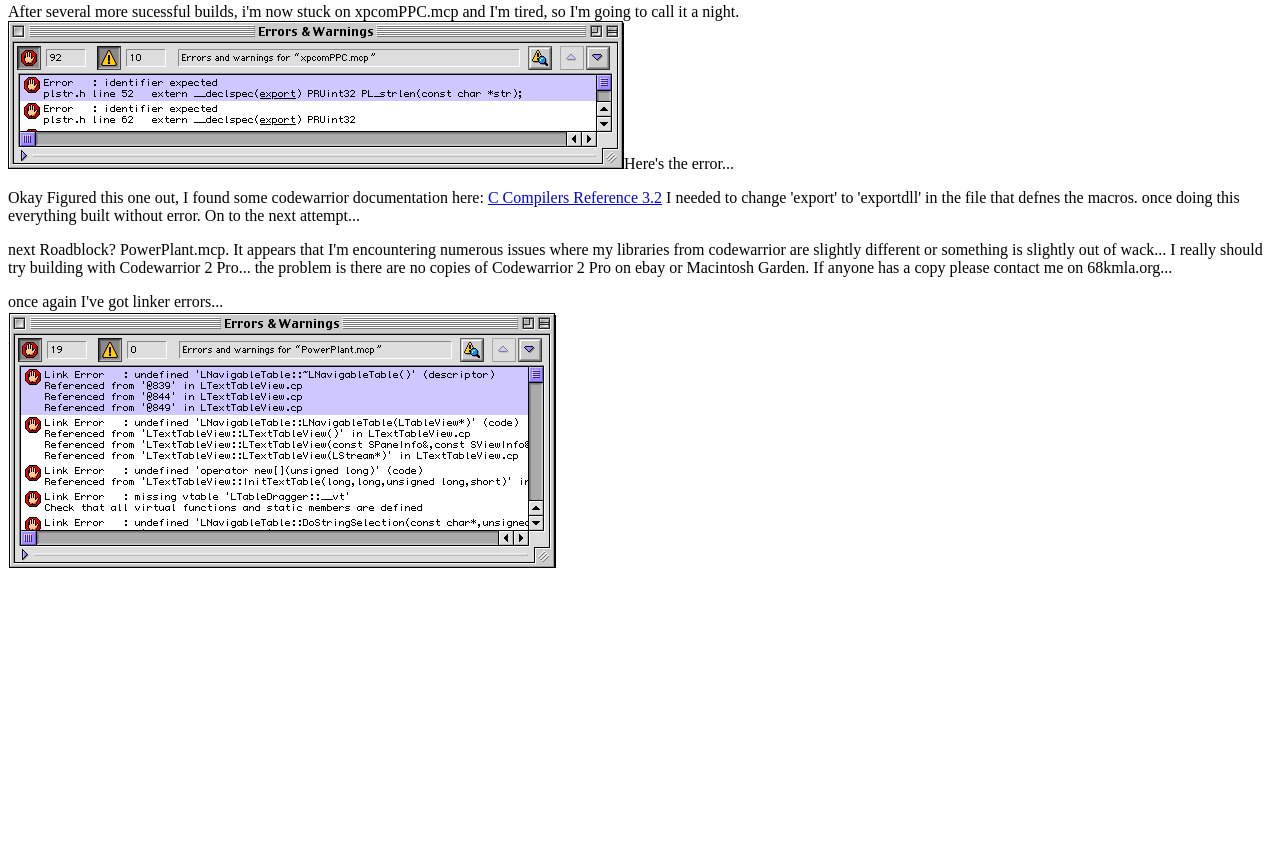
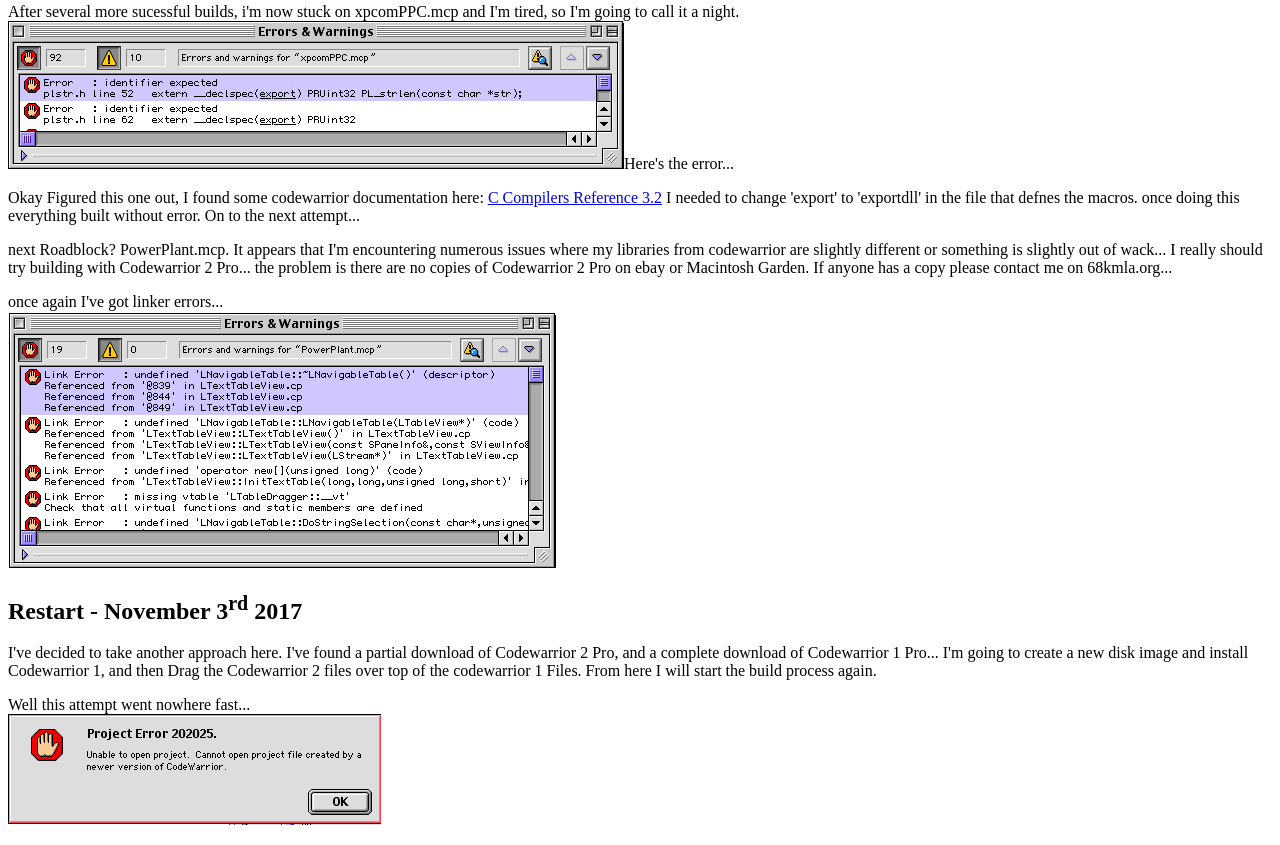
Before and after one commit to acolchagoff/denodster.github.io, a plain HTML site: page netscape/index.html in a window 1280 px wide. Shown: the part 3812-4657 px from the top of the page. Before the commit the page ends 4400 px from the top, so only its background shows below. Drawn offline with Linux system fonts and the light colour scheme.

Commit message:
netscape update

```diff
--- a/netscape/index.html
+++ b/netscape/index.html
@@ -144,5 +144,8 @@
 		<p>next Roadblock? PowerPlant.mcp. It appears that I'm encountering numerous issues where my libraries from codewarrior are slightly different or something is slightly out of wack... I really should try building with Codewarrior 2 Pro... the problem is there are no copies of Codewarrior 2 Pro on ebay or Macintosh Garden. If anyone has a copy please contact me on 68kmla.org...</p>
 		<p> once again I've got linker errors...<br />
 <img src="powerplant.gif" /><br />
+		<h2>Restart - November 3<sup>rd</sup> 2017</h2>
+		<p>I've decided to take another approach here. I've found a partial download of Codewarrior 2 Pro, and a complete download of Codewarrior 1 Pro... I'm going to create a new disk image and install Codewarrior 1, and then Drag the Codewarrior 2 files over top of the codewarrior 1 Files. From here I will start the build process again.</p>
+		<p>Well this attempt went nowhere fast...<br /><img src="cw_version.gif" /></p>
 	</body>
 </html>
```
Also changed, not shown: netscape/cw_version.gif (added).
